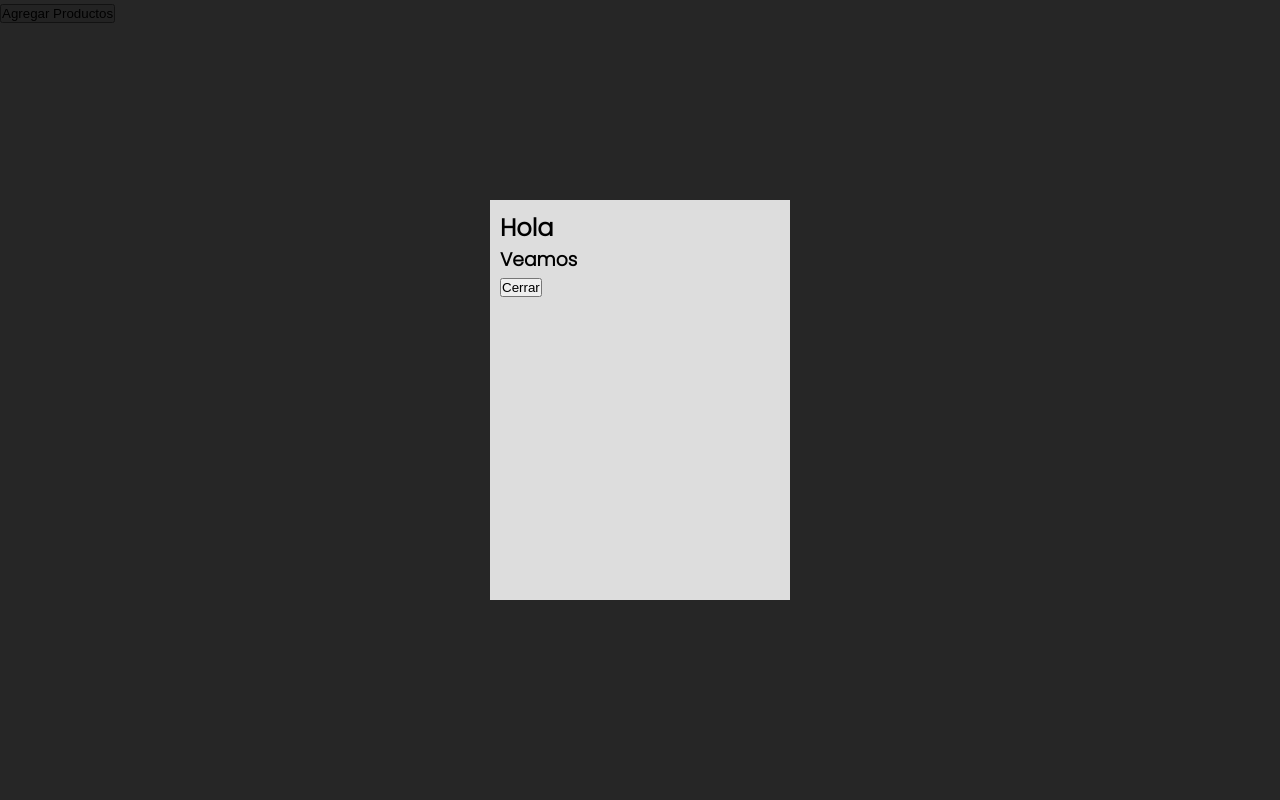
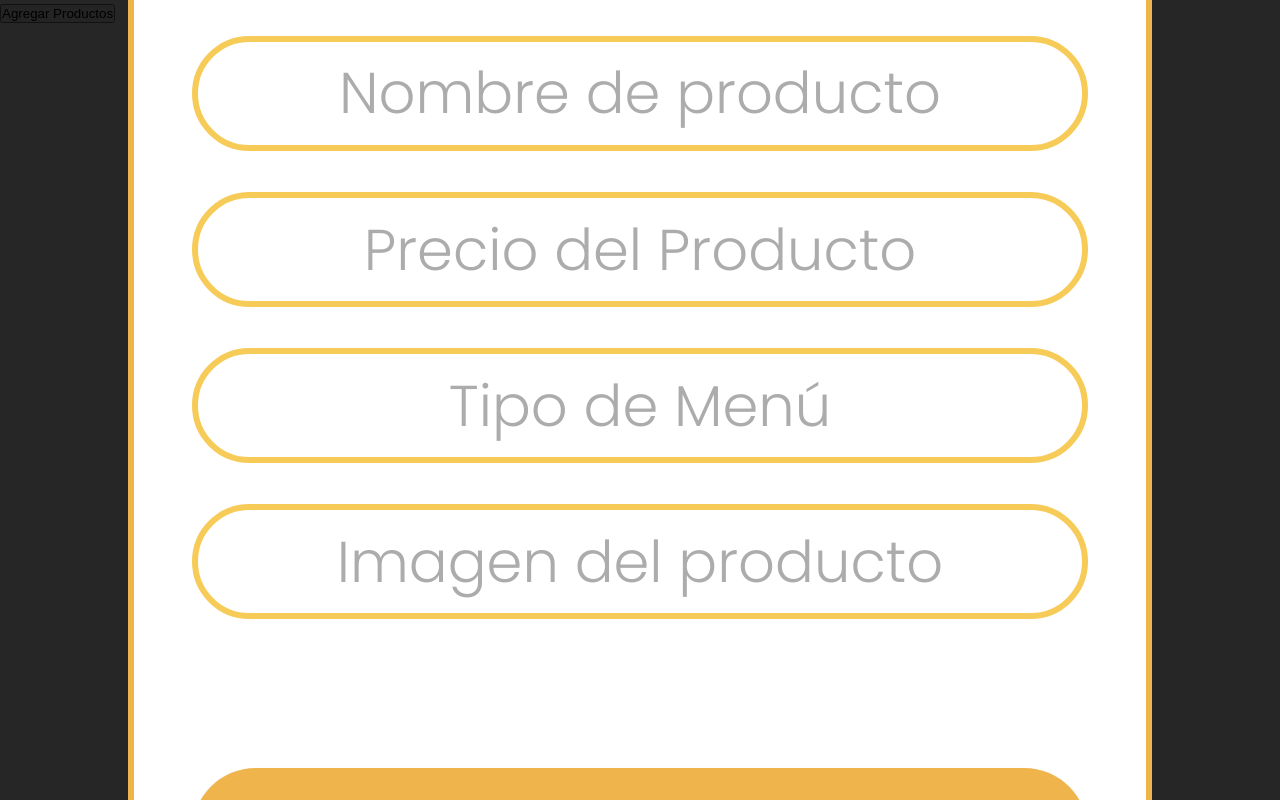
Before and after one commit to Laboratoria/BOG005-burger-queen-api-client, a React (Vite) app in the folder gourmet/: page /admin-products in a window 1280 px wide. Both pictures are taken after a click on the button "Agregar Productos". Built offline with nearby package versions, Linux system fonts and the light colour scheme.

Commit message:
Style Modal

```diff
--- a/gourmet/src/App.jsx
+++ b/gourmet/src/App.jsx
@@ -3,6 +3,7 @@ import { BrowserRouter, Routes, Route } from 'react-router-dom';
 import reactLogo from './assets/react.svg'
 import './App.css'
 import './styles/loginView.css'
+import './styles/adminView.css'
 import { LoginView } from './components/loginView.jsx'
 import { AdminView } from './components/adminView.jsx'
 
--- a/gourmet/src/components/addProductModal.jsx
+++ b/gourmet/src/components/addProductModal.jsx
@@ -4,9 +4,46 @@ import { Modal } from './modal.jsx';
 function AddProductModal(props) {
 
   return (
-    <Modal {...props} title='Hola'>
+    <Modal {...props} title='' className="addProdSection">
 
-      <h3>Veamos</h3>
+      <section className="addProModal">
+      <h2 className="titleAddProduct">
+        Crear Producto
+      </h2>
+
+      <form className='addProductForm' >
+        <input
+          className="addProductInput"
+          type='text'
+          placeholder="Nombre de producto"
+          name="nameProduct"
+        />
+
+        <input
+          className="addProductInput"
+          type='text'
+          placeholder="Precio del Producto"
+          name="priceProduct"
+        />
+
+        <input
+          className="addProductInput"
+          type='text'
+          placeholder="Tipo de Menú"
+          name="typeMenu"
+        />
+        <input
+          className="addProductInput"
+          type='text'
+          placeholder="Imagen del producto"
+          name="imgProduct"
+        />
+        <button type="submit" className="addProdBtn">
+          Agregar Producto
+        </button>
+
+      </form>
+      </section>
 
     </Modal>
   )
--- a/gourmet/src/components/modal.jsx
+++ b/gourmet/src/components/modal.jsx
@@ -16,7 +16,7 @@ function Modal({ isOpen, closeModal, title, children }) {
 
         {children}
 
-        <button onClick={closeModal}>
+        <button onClick={closeModal} className="closeAddProdBtn">
           Cerrar
         </button>
 
--- a/gourmet/src/styles/adminView.css
+++ b/gourmet/src/styles/adminView.css
@@ -3,3 +3,74 @@
     padding: 0;
     box-sizing: border-box;
 }
+
+html,
+body {
+    font-family: 'Poppins', sans-serif;
+}
+
+.addProModal{
+    display: flex;
+    flex-direction: column;
+    justify-content: center;
+    align-items: center;
+}
+
+.addProductForm{
+    display: flex;
+    flex-direction: column;
+    justify-content: center;
+    align-items: center;
+}
+
+.titleAddProduct {
+    color: rgb(64, 64, 64);
+    margin: 6vw 0vw 6vw 0vw;
+    font-size: 6.5vw;
+    font-weight: 600;
+}
+
+.addProdSection{
+    display: flex;
+    justify-content: center;
+}
+
+.addProductInput {
+    width: 70vw;
+    height: 9vw;
+    margin: 1.6vw;
+    color: rgb(64, 64, 64);
+    font-size: 4.5vw;
+    text-align: center;
+    border-radius: 5vw;
+    border: 0.5vw solid #F7CB58;
+}
+
+.addProductInput:focus  {
+    border-color: #F9965E;
+    outline: 0;
+}
+
+.addProductInput::placeholder {
+    font-family: 'Poppins', sans-serif;
+    color: rgb(172, 172, 172);
+}
+
+.addProdBtn {
+    width: 70vw;
+    height: 10vw;
+    color: white;
+    margin-top: 10vw;
+    font-size: 4.5vw;
+    font-weight: 500;
+    border-radius: 5vw;
+    align-items: center;
+    background-color: #F0B44C;
+    border: white;
+    font-family: 'Poppins', sans-serif;
+    box-shadow: rgb(0 0 0 / 15%) 0 3px 4px;
+}
+
+.addProdBtn:hover {
+    background-color: #d78033;
+}
--- a/gourmet/src/styles/modal.css
+++ b/gourmet/src/styles/modal.css
@@ -1,5 +1,10 @@
+* {
+  margin: 0;
+  padding: 0;
+}
+
+
 .modal {
-  background-color: rgba(0, 0, 0, .85);
   width: 100vw;
   height: 100vh;
   position: fixed;
@@ -9,15 +14,36 @@
   display: none;
   justify-content: center;
   align-items: center;
+  background-color: rgba(0, 0, 0, .85);
 }
 
 .modal-content {
-  background-color: #ddd;
+  width: 80vw;
+  height: 110vw;
   padding: 10px;
-  width: 300px;
-  height: 400px;
+  display: flex;
+  flex-direction: column;
+  align-items: center;
+  justify-content: center;
+  border-radius: 5vw;
+  border: 0.5vw solid #F0B44C;
+  background-color: white;
 }
 
 .modal-open {
-  display: grid;
+  display: flex;
 }
+
+.closeAddProdBtn {
+  width: 30vw;
+  height: 9vw;
+  color: #b0b0b0;
+  margin-top: 4vw;
+  font-size: 4.5vw;
+  font-weight: 600;
+  border-radius: 5vw;
+  align-items: center;
+  background-color: white;
+  border: white;
+  text-decoration: underline;
+}
```
